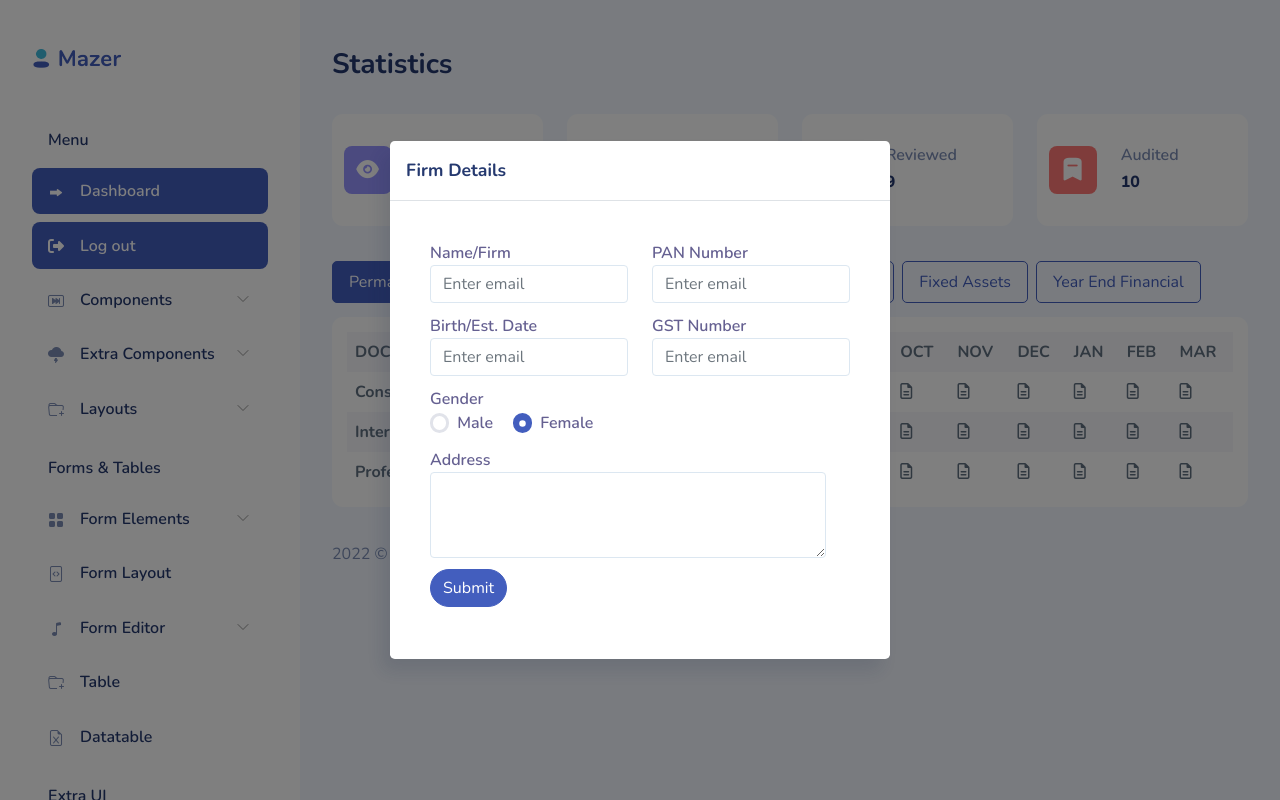
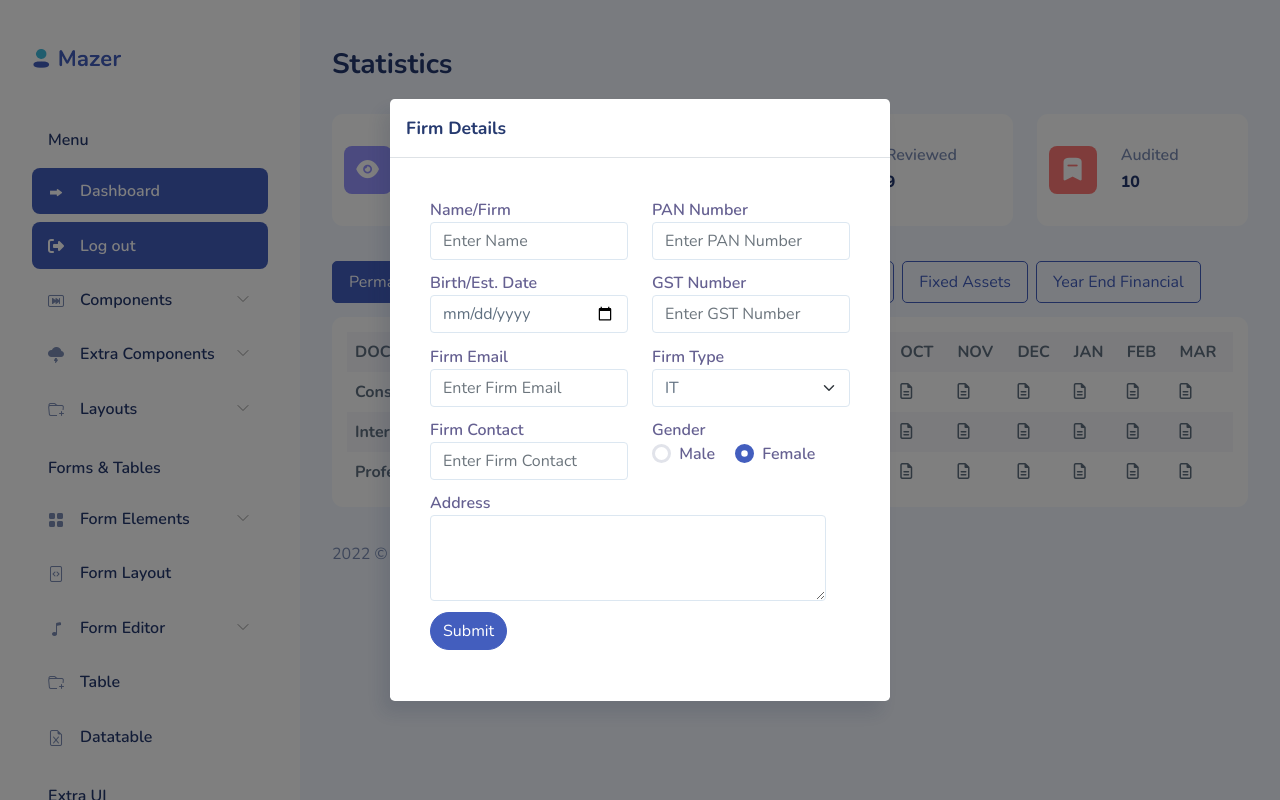
Before and after one commit to vone8/esystem, a PHP site: page /dashboard.php in a window 1280 px wide. Run offline with PHP 8.4, Linux system fonts and the light colour scheme; the visitor is signed in with stand-in values (Sample User, id 1); tables that the repository leaves empty or names only in its code hold one stand-in row (values such as "Sample post"); data that the repository does not hold is empty; some libraries are stand-ins or nearby versions; some web fonts are replaced.

Commit message:
Firm func done & rest password set

```diff
--- a/auth-forgot-password.php
+++ b/auth-forgot-password.php
@@ -34,7 +34,7 @@
                         <button class="btn btn-primary btn-block btn-lg shadow-lg mt-5" name="password-recovery">Send</button>
                     </form>
                     <div class="text-center mt-5 text-lg fs-4">
-                        <p class='text-gray-600'>Remember your account? <a href="auth-login.html" class="font-bold">Log
+                        <p class='text-gray-600'>Remember your account? <a href="index.php" class="font-bold">Log
                                 in</a>.
                         </p>
                     </div>
--- a/auth-register.php
+++ b/auth-register.php
@@ -125,7 +125,7 @@ if(isset($_POST['user-register']))
                         <button class="btn btn-primary btn-block btn-lg shadow-lg mt-5" name="user-register">Sign Up</button>
                     </form>
                     <div class="text-center mt-5 text-lg fs-4">
-                        <p class='text-gray-600'>Already have an account? <a href="auth-login.php"
+                        <p class='text-gray-600'>Already have an account? <a href="index.php"
                                 class="font-bold">Log
                                 in</a>.</p>
                     </div>
--- a/dashboard.php
+++ b/dashboard.php
@@ -1,5 +1,6 @@
 <?php session_start();
 include_once('./includes/config.php');
+
 if (strlen($_SESSION['adminid']==0)) {
   header('location:logout.php');
   } else{
@@ -29,82 +30,8 @@ if (strlen($_SESSION['adminid']==0)) {
 
 <body>
     <div id="app">
-        <div class="modal fade" id="onload" tabindex="-1" aria-labelledby="exampleModalLabel" aria-hidden="true"> <!-- Add this line to your code -->
-            <div class="modal-dialog modal-dialog-centered">
-                <div class="modal-content">
-                    <div class="modal-header">
-                        <h5 class="modal-title" id="exampleModalLabel">Firm Details</h5>
-                    </div>
-                    <div class="modal-body">
-                    <div class="card mb-0">
-                        <div class="card-body">
-                            <form>
-                                <div class="row">
-                                    <div class="col-md-6">
-                                        <div class="form-group">
-                                            <label for="basicInput">Name/Firm</label>
-                                            <input type="text" class="form-control" id="basicInput" placeholder="Enter email">
-                                        </div>
-                                        <div class="form-group">
-                                            <label for="basicInput">Birth/Est. Date</label>
-                                            <input type="text" class="form-control" id="basicInput" placeholder="Enter email">
-                                        </div>
-                                    </div>
-                                    <div class="col-md-6">
-                                        <div class="form-group">
-                                            <label for="basicInput">PAN Number</label>
-                                            <input type="text" class="form-control" id="basicInput" placeholder="Enter email">
-                                        </div>
-                                        <div class="form-group">
-                                            <label for="basicInput">GST Number</label>
-                                            <input type="text" class="form-control" id="basicInput" placeholder="Enter email">
-                                        </div>
-                                    </div>
-                                </div>
-                                <div class="row">
-                                    <div class="col-md-12">
-                                        <div class="form-group">
-                                            <label for="basicInput">Gender</label>
-                                            <div>
-                                                <div class="form-check form-check-inline">
-                                                    <input class="form-check-input" type="radio" name="flexRadioDefault" id="flexRadioDefault1">
-                                                    <label class="form-check-label" for="flexRadioDefault1">
-                                                        Male
-                                                    </label>
-                                                </div>
-                                                <div class="form-check form-check-inline">
-                                                    <input class="form-check-input" type="radio" name="flexRadioDefault" id="flexRadioDefault2" checked>
-                                                    <label class="form-check-label" for="flexRadioDefault2">
-                                                    Female
-                                                    </label>
-                                                </div>
-                                            </div>
-                                        </div>
-
-                                    </div>
-                                    <div class="row">
-                                        <div class="col-md-12">
-                                            <div class="form-group">
-                                                <label for="basicInput">Address</label>
-                                                <textarea class="form-control" id="address" rows="3"></textarea>
-                                            </div>
-                                        </div>
-                                        <div class="col-md-12">
-                                        <div class="form-group">
-                                            <button type="submit" class="btn btn-primary rounded-pill">Submit</button>
-                                        </div>
-                                    </div>
-                                    </div>
-
-                                    </div>
-                                </div>
-                            </form>
-                        </div>
-                    </div>
-                </div>
-            </div>
-        </div> <!-- And the relavant closing div tag -->
-
+        <?php include_once('./includes/firm-register.php'); ?>
+        <?php include_once('./includes/firm-model.php'); ?>
         <div id="sidebar" class="active">
             <div class="sidebar-wrapper active">
                 <div class="sidebar-header">
@@ -666,6 +593,17 @@ if (strlen($_SESSION['adminid']==0)) {
                         <p>2022 &copy; Digit Radius</p>
                     </div>
                 </div>
+                <?php   $ID = $_SESSION['ID'];
+                        $ret= mysqli_query($con,"SELECT * FROM eff_users WHERE ID = '$ID' ");
+                        $num=mysqli_fetch_array($ret);
+                        if($num['ID'] == 0){  ?>
+                            <script type="text/javascript">
+                                window.onload = () => {
+                                    $('#onload').modal('show');
+                                }
+                            </script>
+                 <?php }
+                ?>
             </footer>
         </div>
     </div>
@@ -677,11 +615,6 @@ if (strlen($_SESSION['adminid']==0)) {
 
     <script src="assets/js/main.js"></script>
     <script src="https://code.jquery.com/jquery-3.6.1.min.js" integrity="sha256-o88AwQnZB+VDvE9tvIXrMQaPlFFSUTR+nldQm1LuPXQ=" crossorigin="anonymous"></script>
-    <script type="text/javascript">
-    window.onload = () => {
-        $('#onload').modal('show');
-    }
-</script>
 </body>
 
 </html>
--- /dev/null
+++ b/includes/firm-model.php
@@ -0,0 +1,92 @@
+<div class="modal fade" id="onload" tabindex="-1" aria-labelledby="exampleModalLabel" aria-hidden="true"> <!-- Add this line to your code -->
+            <div class="modal-dialog modal-dialog-centered">
+                <div class="modal-content">
+                    <div class="modal-header">
+                        <h5 class="modal-title" id="exampleModalLabel">Firm Details</h5>
+                    </div>
+                    <div class="modal-body">
+                    <div class="card mb-0">
+                        <div class="card-body">
+                            <form method="post">
+                                <div class="row">
+                                    <div class="col-md-6">
+                                        <div class="form-group">
+                                            <label for="basicInput">Name/Firm</label>
+                                            <input type="text" class="form-control" id="basicInput" placeholder="Enter Name" name="firm-name" required>
+                                        </div>
+                                        <div class="form-group">
+                                            <label for="basicInput">Birth/Est. Date</label>
+                                            <input type="date" class="form-control" id="basicInput" placeholder="Enter Birt/Est. Date" name="firm-date" required>
+                                        </div>
+                                    </div>
+                                    <div class="col-md-6">
+                                        <div class="form-group">
+                                            <label for="basicInput">PAN Number</label>
+                                            <input type="text" class="form-control" id="basicInput" placeholder="Enter PAN Number" name="firm-pan" required maxlength="10" minlength="10" title="PAN Number must be 10 character">
+                                        </div>
+                                        <div class="form-group">
+                                            <label for="basicInput">GST Number</label>
+                                            <input type="text" class="form-control" id="basicInput" placeholder="Enter GST Number" name="firm-gst" maxlength="15" minlength="15" required title="GST Number must be 15 character">
+                                        </div>
+                                    </div>
+                                </div>
+                                <div class="row">
+                                    <div class="col-md-6">
+                                        <div class="form-group">
+                                            <label for="basicInput">Firm Email</label>
+                                            <input type="email" class="form-control" id="basicInput" placeholder="Enter Firm Email" name="firm-email" required>
+                                        </div>
+                                        <div class="form-group">
+                                            <label for="basicInput">Firm Contact</label>
+                                            <input type="text" class="form-control" id="basicInput" placeholder="Enter Firm Contact" name="firm-contact" required maxlength="10">
+                                        </div>
+                                    </div>
+                                    <div class="col-md-6">
+                                        <div class="form-group">
+                                            <label for="basicInput">Firm Type</label>
+                                            <select class="form-select" id="basicSelect" name="firm-type" required="">
+                                                <option>IT</option>
+                                                <option>Blade Runner</option>
+                                                <option>Thor Ragnarok</option>
+                                            </select>
+                                        </div>
+                                        <div class="form-group">
+                                            <label for="basicInput">Gender</label>
+                                            <div>
+                                                <div class="form-check form-check-inline">
+                                                    <input class="form-check-input" type="radio" name="flexRadioDefault" id="flexRadioDefault1">
+                                                    <label class="form-check-label" for="flexRadioDefault1">
+                                                        Male
+                                                    </label>
+                                                </div>
+                                                <div class="form-check form-check-inline">
+                                                    <input class="form-check-input" type="radio" name="flexRadioDefault" id="flexRadioDefault2" checked>
+                                                    <label class="form-check-label" for="flexRadioDefault2">
+                                                    Female
+                                                    </label>
+                                                </div>
+                                            </div>
+                                        </div>
+                                    </div>
+                                    <div class="row">
+                                        <div class="col-md-12">
+                                            <div class="form-group">
+                                                <label for="basicInput">Address</label>
+                                                <textarea class="form-control" id="address" rows="3" name="firm-address" required></textarea>
+                                            </div>
+                                        </div>
+                                        <div class="col-md-12">
+                                        <div class="form-group">
+                                            <button type="submit" class="btn btn-primary rounded-pill" name="firm-register">Submit</button>
+                                        </div>
+                                    </div>
+                                    </div>
+
+                                    </div>
+                                </div>
+                            </form>
+                        </div>
+                    </div>
+                </div>
+            </div>
+        </div> <!-- And the relavant closing div tag -->
--- /dev/null
+++ b/includes/firm-register.php
@@ -0,0 +1,29 @@
+<?php
+include_once('./includes/config.php');
+
+	if(isset($_POST['firm-register'])){
+		if(empty($_POST['firm-name']) && empty($_POST['firm-date']) && empty($_POST['firm-pan']) && empty($_POST['firm-gst']) && empty($_POST['firm-address']) && empty($_POST['firm-email']) && empty($_POST['firm-contact']) && empty($_POST['firm-type'])){
+			alert("Please enter require inputs");
+		}else{
+			$ID = $_SESSION['ID'];
+			$firmname=$_POST['firm-name'];
+	        $firmdate=$_POST['firm-date'];
+	        $firmpan=$_POST['firm-pan'];
+	        $firmgst=$_POST['firm-gst'];
+	        $firmsex=$_POST['flexRadioDefault'];
+	        $firmaddress=$_POST['firm-address'];
+	        $firmemail=$_POST['firm-email'];
+	        $firmcontact=$_POST['firm-contact'];
+	        $firmtype=$_POST['firm-type'];
+
+	        $msg=mysqli_query($con,"insert into eff_firm(`firm_name`, `firm_date`, `firm_sex`, `firm_pan`, `firm_address`, `firm_gst`, `firm_type`, `firm_email`, `firm_contact`, `user_id`, `firm_status`) values('$firmname','$firmdate','$firmsex','$firmpan','$firmaddress', '$firmgst', '$firmtype', '$firmemail', '$firmcontact','$ID',1)");
+
+            if($msg){
+                echo "<script>alert('Registered successfully');</script>";
+                echo "<script type='text/javascript'> document.location = 'dashboard.php'; </script>";
+            }
+
+		}
+	}
+
+?>
--- a/index.php
+++ b/index.php
@@ -11,7 +11,7 @@ if(isset($_POST['login-user']))
     $num=mysqli_fetch_array($ret);
     if($num>0)
     {   $_SESSION['adminid'] = 0;
-        if($num['user_type'] == "admin"){
+        if($num['user_type'] == "super-admin" || $num['user_type'] == "admin"){
             $_SESSION['adminid'] = 1;
         }
         $_SESSION['ID']=$num['ID'];
```
